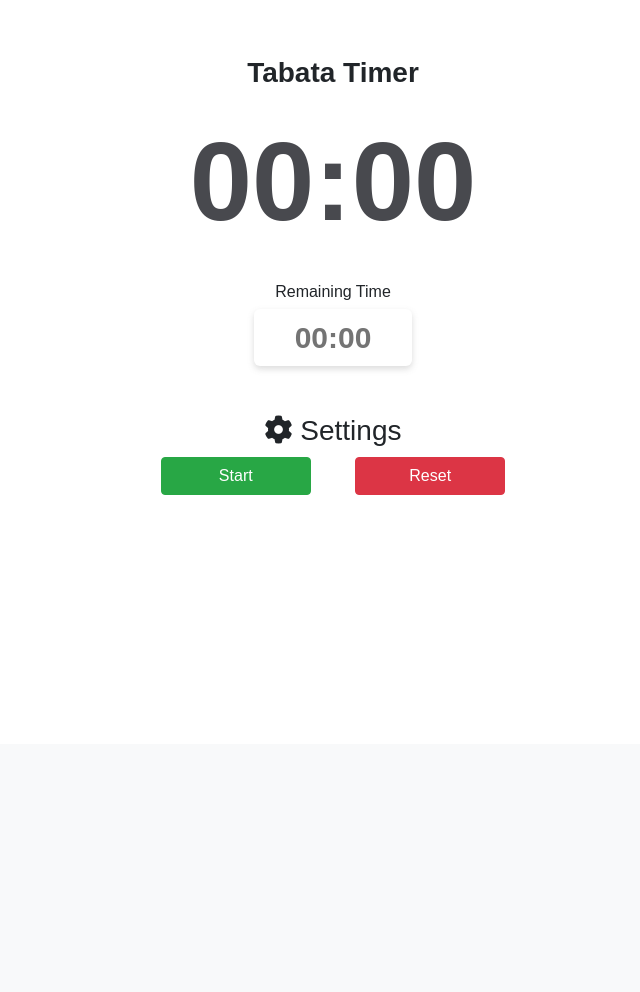
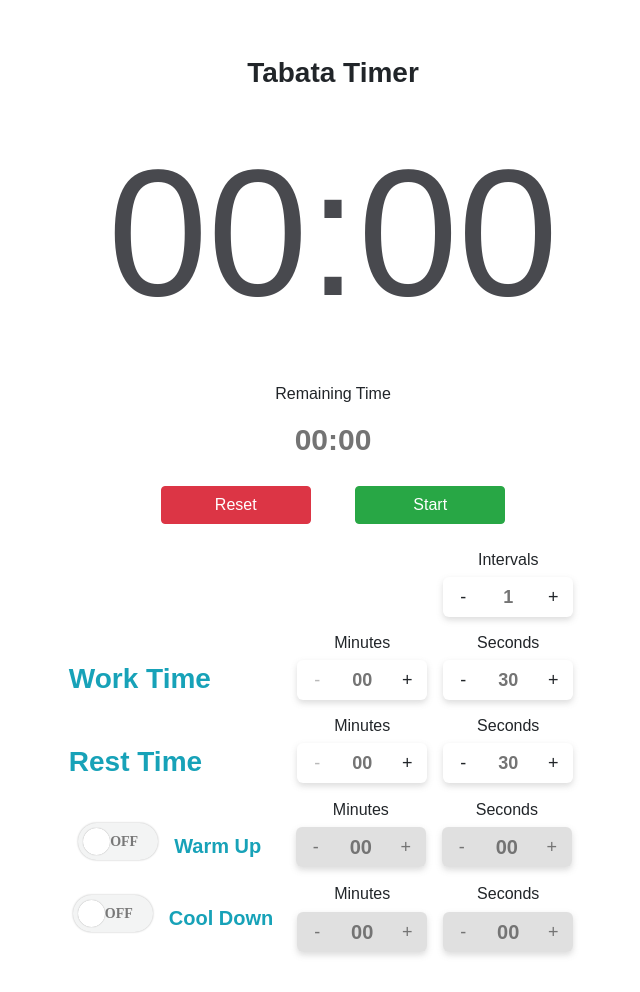
Before and after one commit to Hassan-YB/Timers, a PHP site: page /tabata.html in a window 1280 px wide. Shown: the part 56-1048 px from the top of the page, without its empty margins (307-947 px from the left). Before the commit the page ends 551 px from the top, so only its background shows below. Run offline with PHP 8.4, Linux system fonts and the light colour scheme; some libraries are stand-ins or nearby versions.

Commit message:
Double digit seconds

```diff
--- a/chesstimer.html
+++ b/chesstimer.html
@@ -52,11 +52,11 @@
         <div class="d-flex flex-row align-items-center my-2 mx-3">
             <div class="m-3 d-flex flex-column align-items-center">
                 <h3 class="mb-3"><b>Player 1</b></h3>
-                <span class="player-1 border p-2" style="font-size:56px;width: 300px;text-align: center;border-radius:10px;">00:00:00:0</span>
+                <span class="player-1 border p-2" style="font-size:56px;width: 320px;text-align: center;border-radius:10px;">00:00:00:0</span>
             </div>
             <div class="m-3 d-flex flex-column align-items-center" style="font-size:56px;">
                 <h3 class="mb-3"><b>Player 2</b></h3>
-                <span class="player-2 border p-2" style="font-size:56px;width: 300px;text-align: center;border-radius:10px;">00:00:00:0</span>
+                <span class="player-2 border p-2" style="font-size:56px;width: 320px;text-align: center;border-radius:10px;">00:00:00:0</span>
             </div>
         </div>
 
--- a/css/style.css
+++ b/css/style.css
@@ -39,13 +39,11 @@ h1,h2,h3,h4,h5{
     border-radius: 6px;
     background-color: #fff;
     overflow: hidden;
-    box-shadow: 0 3px 6px rgb(116 116 116 / 25%);
     padding: 6px 41px;
 }
 .values{
-    font-size: 112px;
+    font-size: 180px;
     color: #48494e;
-    font-weight: 900;
 }
 .btn{
     width: 150px !important;
@@ -54,6 +52,11 @@ h1,h2,h3,h4,h5{
 .modal-dialog {
     max-width: 580px !important;
 }
+.bg-disabled{
+    background-color: rgb(193 193 193 / 50%);
+    color: #747474 !important;
+}
+
 
 .cursor-pointer{
     cursor: pointer;
--- a/splittimer.html
+++ b/splittimer.html
@@ -331,7 +331,7 @@
             var mins = s % 60;
             var hrs = (s - mins) / 60;
 
-            return pad(Math.abs(hrs)) + ':' + pad(Math.abs(mins)) + ':' + pad(Math.abs(secs)) + ':' + pad(Math.abs(ms), 1);
+            return pad(Math.abs(hrs)) + ':' + pad(Math.abs(mins)) + ':' + pad(Math.abs(secs)) + ':' + pad(Math.abs(ms), 2);
         }
 
         function lapRow(){
--- a/tabata.html
+++ b/tabata.html
@@ -121,24 +121,16 @@
                 <div class="values my-1 px-3 py-1">00:00</div>
             </div>
         </div>
-        <div class="d-flex flex-column align-items-center mx-2 mb-5">
+        <div class="d-flex flex-column align-items-center mx-2 mb-2">
             <h6 id="remaining-time">Remaining Time</h6>
             <div class="total-time remaining-time">00:00</div>
         </div>
-        <!-- Button trigger modal -->
-        <h3 class="cursor-pointer" data-toggle="modal" data-target="#exampleModal"><i class="fa-solid fa-gear fa-1x"></i> Settings</h3>
 
-        <!-- Modal -->
-        <div class="modal fade" id="exampleModal" tabindex="-1" role="dialog" aria-labelledby="exampleModalLabel" aria-hidden="true">
-            <div class="modal-dialog" role="document">
-            <div class="modal-content">
-                <div class="modal-header d-flex align-items-center justify-content-around">
-                    <h5 class="modal-title" id="exampleModalLabel"><i class="fa-solid fa-gear fa-1x"></i> Settings</h5>
-                    <button type="button" class="close" data-dismiss="modal" aria-label="Close">
-                        <span aria-hidden="true">&times;</span>
-                    </button>
+        <div id="chronoExample">
+            <button class="btn btn-danger resetButton" id="reset-btn">Reset</button>
+            <button class="btn btn-success startButton" id="timer-btn">Start</button>
         </div>
-                <div class="modal-body">
+
         <div class="d-flex flex-column justify-content-between my-2 mb-3 px-2">
             <div class="d-flex flex-row align-self-end mr-3 my-2">
                 <div class="d-flex flex-column align-items-center mx-2">
@@ -180,7 +172,7 @@
                     </label>
                     <h5 class="text-info font-weight-bold">Warm Up</h5>
                 </div>
-                            <div class="d-none flex-row justify-content-between align-items-center px-2" id="warm-up-div">
+                <div class="d-flex flex-row justify-content-between align-items-center px-2" id="warm-up-div">
                     <div class="d-flex flex-column align-items-center mx-2">
                         <h6>Minutes</h6>
                         <input style="font-size:1.25rem" class="numberstyle task-minutes" id="warm-up-minutes" type="number" min="0" max="59" step="1" value="00">
@@ -199,7 +191,7 @@
                     </label>
                     <h5 class="text-info font-weight-bold">Cool Down</h5>
                 </div>
-                            <div class="d-none flex-row justify-content-between align-items-center px-3" id="cool-down-div">
+                <div class="d-flex flex-row justify-content-between align-items-center px-3" id="cool-down-div">
                     <div class="d-flex flex-column align-items-center mx-2">
                         <h6>Minutes</h6>
                         <input style="font-size:1.25rem" class="numberstyle break-minutes" id="cool-down-minutes" type="number" min="0" max="59" step="1" value="00">
@@ -211,19 +203,9 @@
                 </div>
             </div>
         </div>
-                </div>
-                <div class="modal-footer">
-                    <button type="button" class="btn btn-primary" data-dismiss="modal">Save changes</button>
-                  </div>
-            </div>
-            </div>
-        </div>
 
 
-        <div id="chronoExample">
-            <button class="btn btn-success startButton" id="timer-btn">Start</button>
-            <button class="btn btn-danger resetButton" id="reset-btn">Reset</button>
-        </div>
+
     </div>
 
 
@@ -276,20 +258,29 @@
 
         function checkboxField(){
             if ($("#warm-up-check").is(":checked") == true){
-                $("#warm-up-div").removeClass("d-none").addClass("d-flex");
+                $("#warm-up-div").find(".qty-btn, .numberstyle").removeClass("bg-disabled").prop("disabled",false).css({
+                    transition : 'opacity 1s ease-in-out'
+                });
             }
             else{
-                $("#warm-up-div").removeClass("d-flex").addClass("d-none");
+                $("#warm-up-div").find(".qty-btn, .numberstyle").addClass("bg-disabled").prop("disabled",true).css({
+                    transition : 'opacity 1s ease-in-out'
+                });
             }
 
             if ($("#cool-down-check").is(":checked") == true){
-                $("#cool-down-div").removeClass("d-none").addClass("d-flex");
+                $("#cool-down-div").find(".qty-btn, .numberstyle").removeClass("bg-disabled").prop("disabled",false).css({
+                    transition : 'opacity 1s ease-in-out'
+                });
             }
             else{
-                $("#cool-down-div").removeClass("d-flex").addClass("d-none");
+                $("#cool-down-div").find(".qty-btn, .numberstyle").addClass("bg-disabled").prop("disabled",true).css({
+                    transition : 'opacity 1s ease-in-out'
+                });
             }
             resetTimer();
         }
+        checkboxField();
 
         function displayTimerValues(mins,secs){
             var display_mins = ""
```
Also changed, not shown: js/easytimer.min.js. Lines whose indentation alone changed are shown as unchanged.
